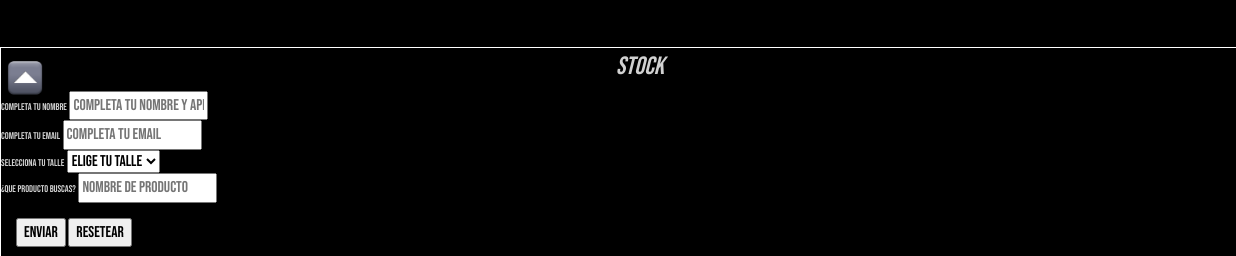
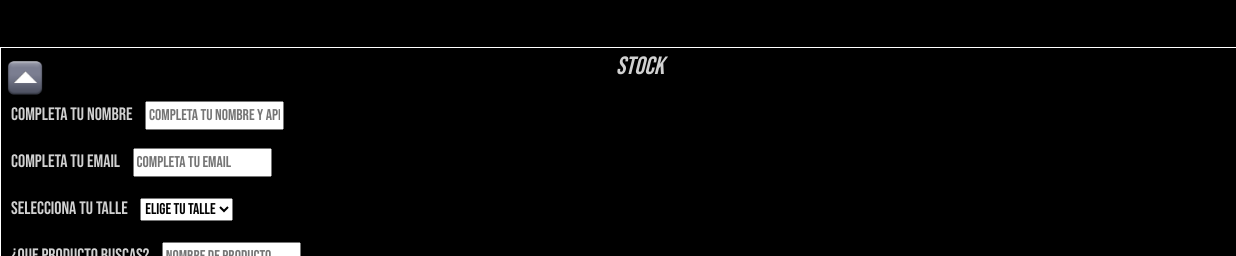
Before and after one commit to EzequielGelos/entregaTres, a website: page pages/productos.html in a window 1280 px wide. Shown: the part 696-952 px from the top of the page, 0-1236 px from the left. Drawn offline with nearby package versions, Linux system fonts and the light colour scheme.

Commit message:
arreglando fontsize del form productos

```diff
--- a/pages/productos.html
+++ b/pages/productos.html
@@ -91,15 +91,15 @@
                         <fieldset>
                             <legend class="stockUno">Stock</legend>
                             <div class="stock">
-                                <label for="nombre"> Completa Tu Nombre</label>
+                                <label class="label" for="nombre"> Completa Tu Nombre</label>
                                 <input type="text" name="nombre" placeholder="Completa tu nombre y apellido">
                             </div>
                             <div class="stock">
-                                <label for="email"> Completa Tu Email </label>
+                                <label class="label" for="email"> Completa Tu Email </label>
                                 <input type="email" required placeholder="Completa tu email">
                             </div>
                             <div class="stock">
-                                <label for="talle"> Selecciona tu talle</label>
+                                <label class="label" for="talle"> Selecciona tu talle</label>
                                 <select name="talle" >
                                     <option value="">Elige tu talle</option>
                                     <option value="s">S</option>
@@ -109,7 +109,7 @@
                                 </select>
                             </div>
                             <div class="stock">
-                                <label for="nombre"> ¿Que producto buscas?</label>
+                                <label class="label" for="nombre"> ¿Que producto buscas?</label>
                                 <input type="text" name="nombre" placeholder="Nombre de producto">
                             </div>
                             <div class="boton">
--- a/sass/componentes/_productos.scss
+++ b/sass/componentes/_productos.scss
@@ -59,6 +59,7 @@ h2{
     grid-area: stock;
     margin-top: 5rem;
     border: 1px white solid;
+    div{
         form{
             fieldset{
                 color: $color-principal;
@@ -73,9 +74,14 @@ h2{
                     font-size: 2.5rem;
                     font-family: 'Bebas Neue', cursive;
                  }
-        }
-
-    }
-
+                 .stock{
+                     .label{
+                         font-size: 1.8rem;
+                         margin: 1rem;
                      }
                  }
+            }
+        }
+    }
+}
+}
```
Also changed, not shown: css/main.css. Lines whose indentation alone changed are shown as unchanged.
